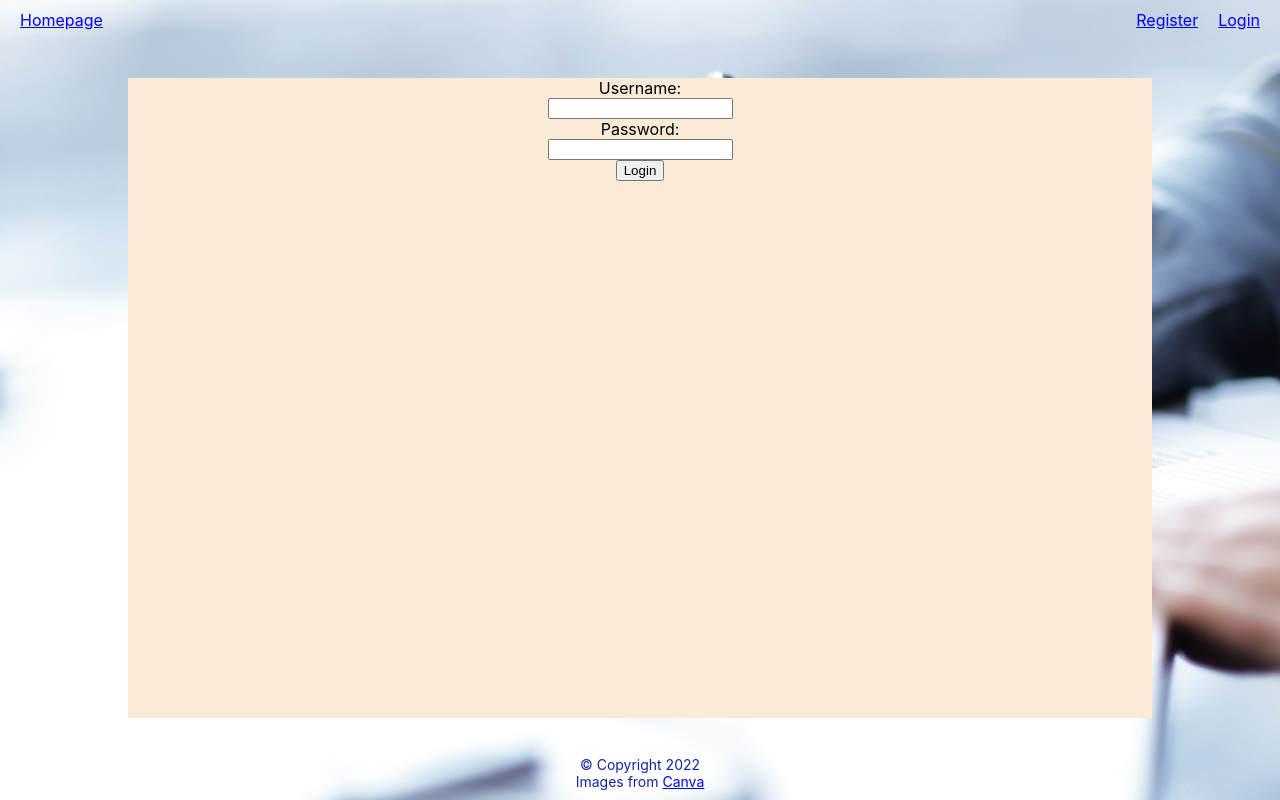
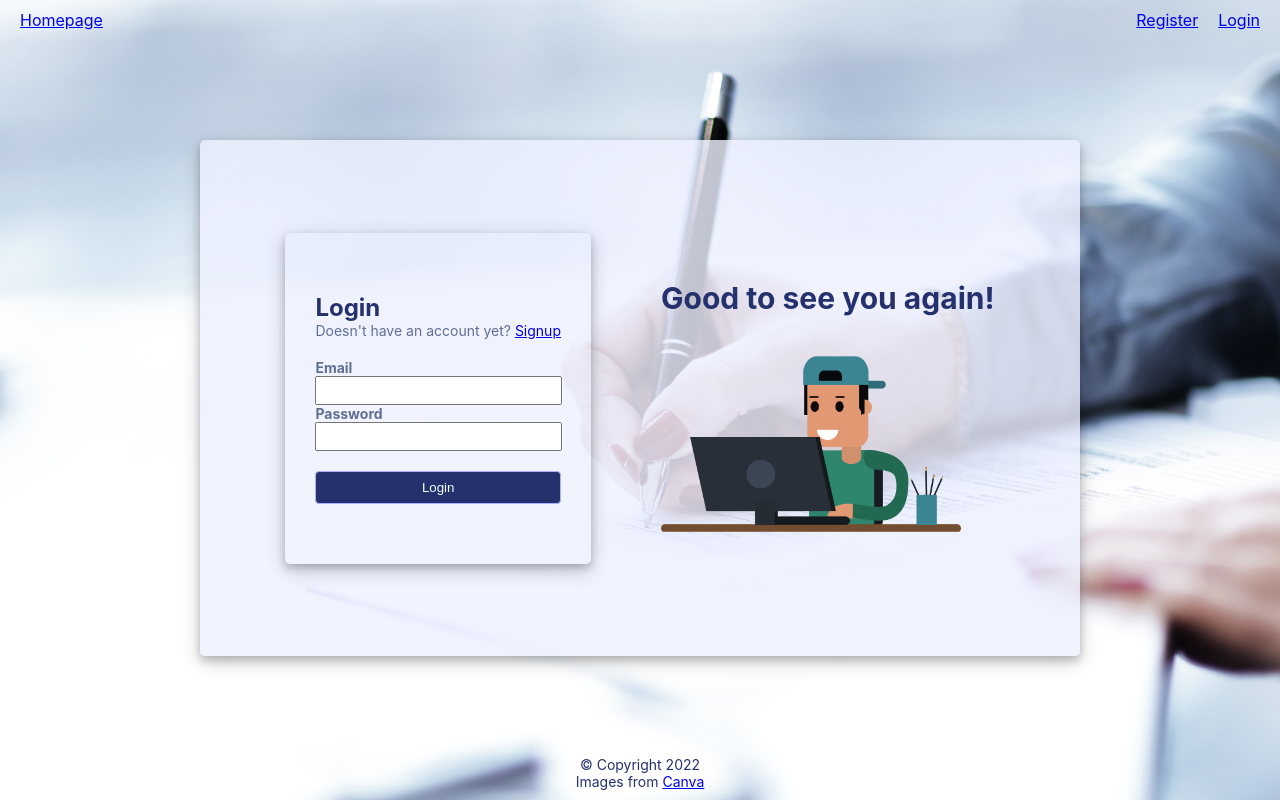
Before and after one commit to ericdarlucio/uplift-projects, a React (Create React App) app in the folder p5-mern-app/frontend/: page /login in a window 1280 px wide. Built offline with nearby package versions, Linux system fonts and the light colour scheme; no server answers.

Commit message:
feat: Finalize login design

```diff
--- a/p5-mern-app/frontend/src/components/Footer.css
+++ b/p5-mern-app/frontend/src/components/Footer.css
@@ -1,6 +1,6 @@
 .Footer {
   font-size: 14px;
-  color: #1025a1;
+  color: #25316D;
   text-align: center;
   display: flex;
   flex-direction: column;
@@ -10,12 +10,12 @@
 
 Footer a{
   font-size: 14px;
-  color: #1025a1;
+  color: #25316D;
   text-decoration: none;
 }
 
 Footer p{
   font-size: 14px;
-  color: #1025a1;
+  color: #25316D;
   margin: 0px;
 }
--- a/p5-mern-app/frontend/src/components/Header.css
+++ b/p5-mern-app/frontend/src/components/Header.css
@@ -3,6 +3,7 @@
   flex-direction: row;
   justify-content: space-between;
   padding: 10px 20px;
+  color: #25316D;
 }
 
 .Header-right {
--- a/p5-mern-app/frontend/src/pages/Login.css
+++ b/p5-mern-app/frontend/src/pages/Login.css
@@ -7,14 +7,90 @@
 }
 
 .Login-form-container {
-  background-color: antiquewhite;
-  margin: 0% 10%;
-  height: 80vh;
+  border-radius: 5px;
+  height: 90vh;
+  margin: 100px 200px;
+  padding: 20px 30px;
+  background-color: #eef1ffce;
+  display: flex;
+  flex-direction: row;
+  flex-wrap: wrap;
+  justify-content: center;
+  align-items: center;
+  gap: 70px;
+  box-shadow: 0px 4px 8px 0px rgba(0, 0, 0, 0.2), 0px 6px 20px 0px rgba(0, 0, 0, 0.19);
 }
 
 .Login-container form{
   display: flex;
   flex-direction: column;
-  justify-content: center;
-  align-items: center;
+  justify-content: left;
+  align-items: flex-start;
+  padding: 60px 30px;
+  border-radius: 5px;
+  box-shadow: 0px 4px 8px 0px rgba(0, 0, 0, 0.2), 0px 6px 20px 0px rgba(0, 0, 0, 0.19);
 }
+
+.Login-container form input {
+  align-self: center;
+  width: 100%;
+}
+
+.Login-image {
+  max-width: 300px;
+  height: auto;
+}
+
+.Login-left{
+  display: flex;
+  flex-direction: column;
+  gap: 3px;
+}
+
+.Login-header {
+  font-size: 24px;
+  font-weight: bold;
+  color: #000;
+}
+
+.Login-container form label{
+  font-size: 14px;
+  font-weight: bold;
+  color: #5F6F94;
+}
+
+.Login-container form input {
+  padding: 5px;
+  align-self: center;
+  width: 95%;
+}
+
+.Login-container form button {
+  margin-top: 20px;
+  width: 100%;
+  padding: 8px;
+  background-color: #25316D;
+  border: 1px solid #B1B2FF;
+  border-radius: 4px;
+  color: #EFFFFD
+}
+
+.Login-container .Login-navigate {
+  font-size: 14px;
+  font-weight: 400;
+  margin-bottom: 20px;
+  color: #5F6F94;
+}
+
+.Login-container .Login-header {
+  font-size: 24px;
+  font-weight: bold;
+  color: #25316D;
+}
+
+.Login-right p {
+  text-align: center;
+  font-size: 30px;
+  font-weight: bold;
+  color: #25316D;
+}
--- a/p5-mern-app/frontend/src/pages/Login.js
+++ b/p5-mern-app/frontend/src/pages/Login.js
@@ -5,6 +5,7 @@ import { useNavigate } from 'react-router';
 import axios from 'axios';
 import './Login.css';
 import Footer from '../components/Footer';
+import { Link } from 'react-router-dom';
 
 const Login = () => {
 	const navigate = useNavigate();
@@ -66,18 +67,19 @@ const Login = () => {
 			{/* Login form */}
 			<div className='Login-form-container'>
 
-				<div className='Login-cartoon'>
-				</div>
+				<div className='Login-left'>
 
 					<form>
-					<label>Username:</label>
+						<label className='Login-header'>Login</label>
+						<label className='Login-navigate'>Doesn't have an account yet? <Link to='/register'>Signup</Link></label>
+						<label>Email</label>
 						<input
 							type='text'
 							value={email}
 							required
 							onChange={(e) => setEmail(e.target.value)}
 						></input>
-					<label>Password:</label>
+						<label>Password</label>
 						<input
 							type='password'
 							value={password}
@@ -97,6 +99,13 @@ const Login = () => {
 					</form>
 				</div>
 
+				<div className='Login-right'>
+					<p>Good to see you again!</p>
+					<img className='Login-image' src={require('../images/login-cartoon.png')} alt='login cartoon'></img>
+				</div>
+
+			</div>
+
 			{/* Footer */}
 			<Footer/>
 
```
Also changed, not shown: p5-mern-app/frontend/src/images/login-cartoon.png (added). Lines whose indentation alone changed are shown as unchanged.
